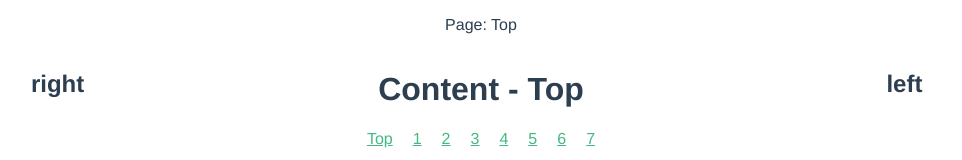
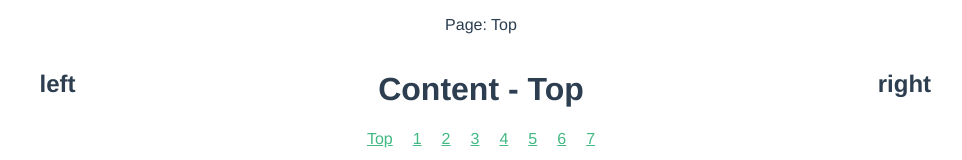
Before and after one commit to Ryoh827/vue-sample, a Vue app: page / in a window 1280 px wide. Shown: the top 160 px of the page, without its empty margins (159-1121 px from the left). Built offline with nearby package versions, Linux system fonts and the light colour scheme.

Commit message:
fix flip horizontal

```diff
--- a/src/views/Home.vue
+++ b/src/views/Home.vue
@@ -3,9 +3,9 @@
     <div>
       <p>Page: {{ this.$route.params.id || "Top" }} </p>
     </div>
+    <Menu text="left"/>
+    <MainContent msg="Content" :id="this.$route.params.id"/>
     <Menu text="right"/>
-    <MainContent msg="Content" :id="this.$route.params.id"/>
-    <Menu text="left"/>
   </div>
 </template>
 
```
